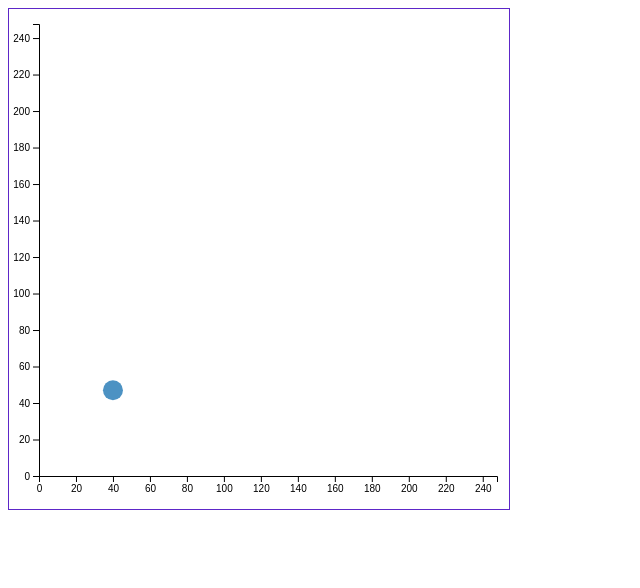
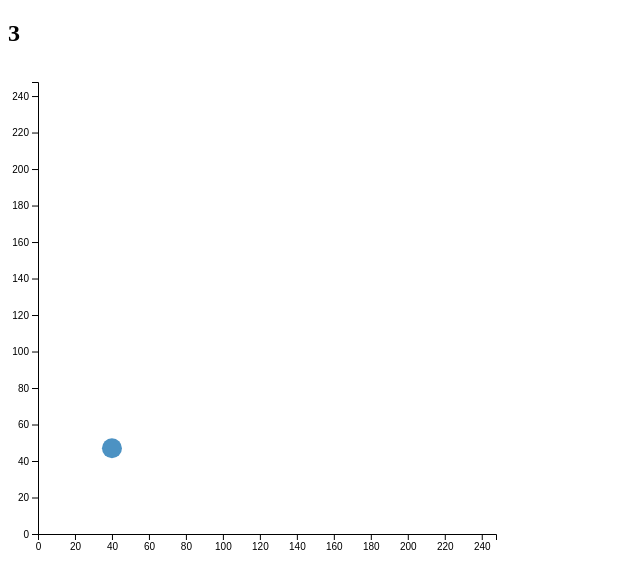
Before and after one commit to oliviac12/D3_sandbox, a plain HTML site: page index.html in a window 1280 px wide. Shown: the whole page, without its empty margins (0-640 px from the left). Drawn offline with nearby package versions, Linux system fonts and the light colour scheme.

Commit message:
header transition

```diff
--- a/index.html
+++ b/index.html
@@ -5,6 +5,8 @@
   <style type = "text/css">
     svg{
       border: 1px solid rgb(93,39,200)
+      text{
+    font-size: 14px
     }
     circle {
   fill-opacity: 0.8;
@@ -29,18 +31,42 @@
     var duration = 1500;
     var year = 2;
 
+    var chart = d3.select("body")
+        .append("div")
 
-        var svg = d3.select("body").append("svg")
-          .attr("width", width + margin.left + margin.right)
-          .attr("height", height + margin.top + margin.bottom)
-        .append("g")
-          .attr("transform", "translate(" + [margin.left, margin.top] + ")");
+    var header = chart.append("h2")
+    // .datum(nested[3]); // add data to the chart
+
+
+    var svg = chart.append('svg')
+      .attr("width", width + margin.left + margin.right)
+      .attr("height", height + margin.top + margin.bottom)
+    .append("g")
+      .attr("transform", "translate(" + [margin.left, margin.top] + ")");
 
 
     function update(){
       var filteredData = data.filter(function(d){
         return d.year === year;
       });
+
+      var headers = header.text(year)
+
+      headers.exit()
+        .transition().duration(duration)
+      .remove();
+
+      var header_enter = headers
+          .enter().append('h2')
+
+        header_enter.transition()
+          .delay(function(d, i) {console.log(i, d); return i * 100})
+          .duration(duration)
+
+        headers.transition()
+          .duration(duration)
+
+   // already know what data we have        )
 
    // circles are the update selction
       var circles = svg.selectAll('circle')
@@ -72,7 +98,7 @@
         .attr('cx', function(d) {return xScale(d.investmen_Loan);})
         .attr('fill', function(d) {return colorScale(d.Sector);});
 
-       console.log(filteredData)
+      //  console.log(filteredData)
       };
 
    setInterval(function(){
@@ -109,12 +135,7 @@
 
   var yAxis = d3.axisLeft()
     .scale(yScale);
-    //
-    // var svg = d3.select("body").append("svg")
-    //   .attr("width", width + margin.left + margin.right)
-    //   .attr("height", height + margin.top + margin.bottom)
-    // .append("g")
-    //   .attr("transform", "translate(" + [margin.left, margin.top] + ")");
+
 
     svg.append("g")
     .attr("class", "y--axis")
```
